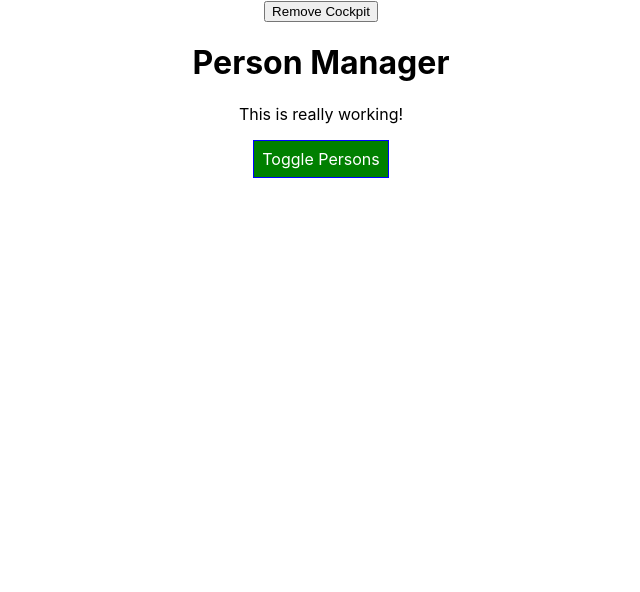
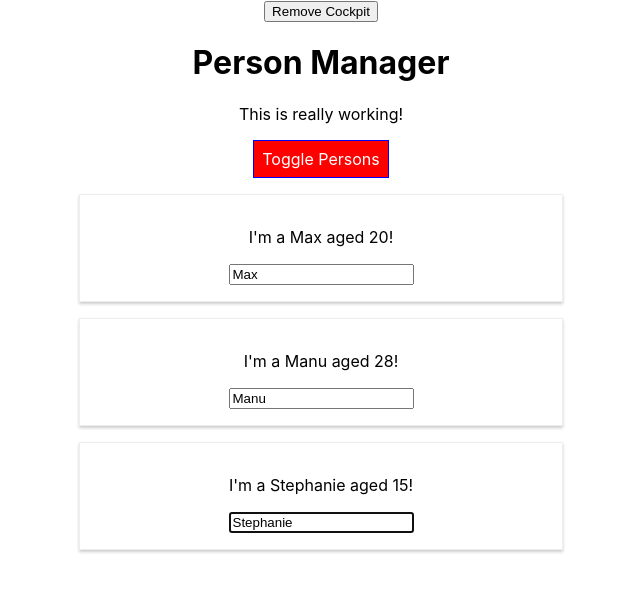
Before and after one commit to ammar4568/react-complete-guide, a React (Create React App) app: page / in a window 1280 px wide. Shown: the top 592 px of the page, without its empty margins (319-959 px from the left). Built offline with nearby package versions, Linux system fonts and the light colour scheme.

Commit message:
28. Refs with React Hooks

```diff
--- a/src/components/Cockpit/cockpit.js
+++ b/src/components/Cockpit/cockpit.js
@@ -1,12 +1,17 @@
-import React, { useEffect } from 'react'
+import React, { useEffect, useRef } from 'react'
 import classes from './Cockpit.module.css';
 
 const Cockpit = (props) => {
+
+    const toggleButtonRef = useRef(null);
+
     useEffect(() => {
         console.log('[Cockpit.js] useEffect')
-        setTimeout(() => {
-            console.log('Get Data from Cloud')
-        }, 1000);
+        // setTimeout(() => {
+        //     console.log('Get Data from Cloud')
+        // }, 1000);
+
+        toggleButtonRef.current.click();
 
         return(() => { // Works as componentWillUnmount
             console.log('[Cockpit.js] cleanup work in useEffect')
@@ -15,9 +20,9 @@
 
     useEffect(() => {
         console.log('[Cockpit.js] useEffect')
-        setTimeout(() => {
-            console.log('Get Persons Data from Cloud')
-        }, 1000);
+        // setTimeout(() => {
+        //     console.log('Get Persons Data from Cloud')
+        // }, 1000);
 
         return(() => {
             console.log('[Cockpit.js] clearkup work in useEffect');
@@ -54,7 +59,7 @@
         <div className={classes.Cockpit}>
             <h1>{props.appTitle}</h1>
             <p className={assignedClasses.join(' ')}>This is really working!</p>
-            <button className={btnClass} onClick={props.clicked}>Toggle Persons</button>
+            <button ref={toggleButtonRef} className={btnClass} onClick={props.clicked}>Toggle Persons</button>
         </div>
     )
 }
```
